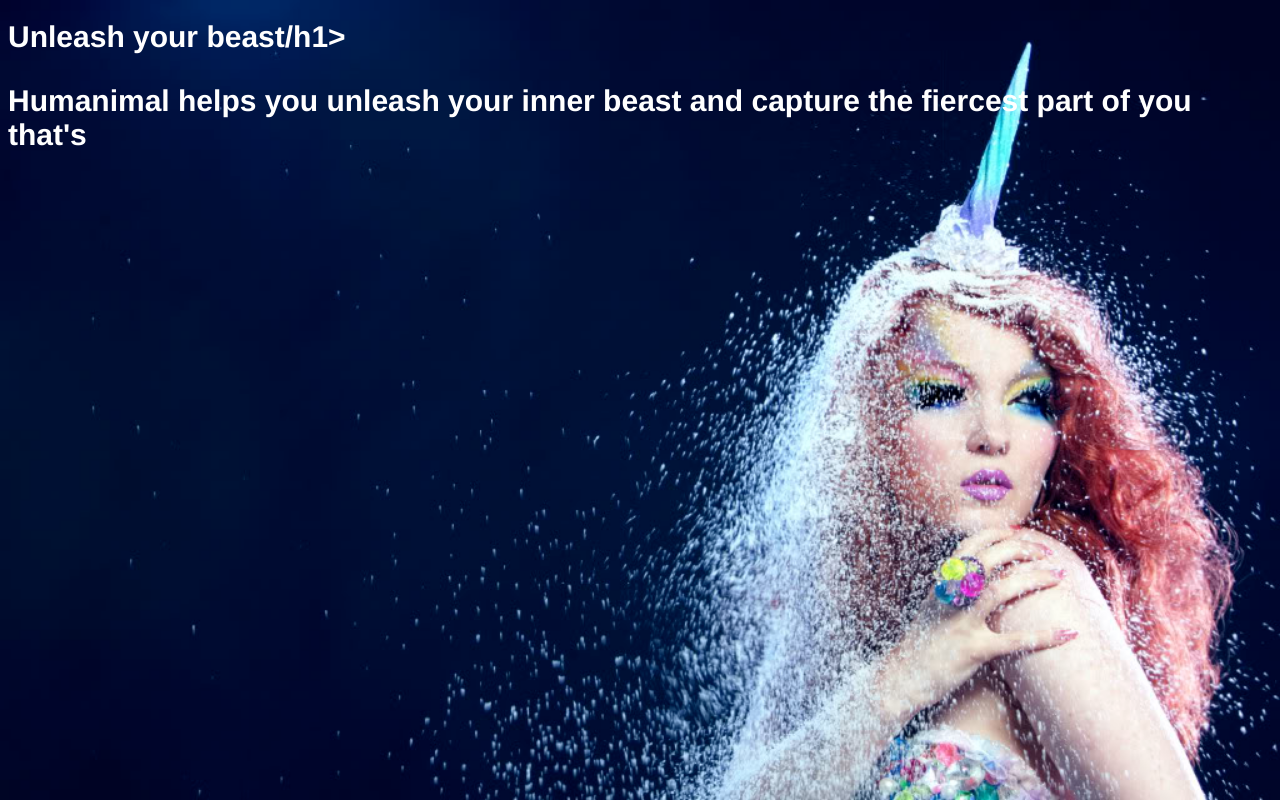
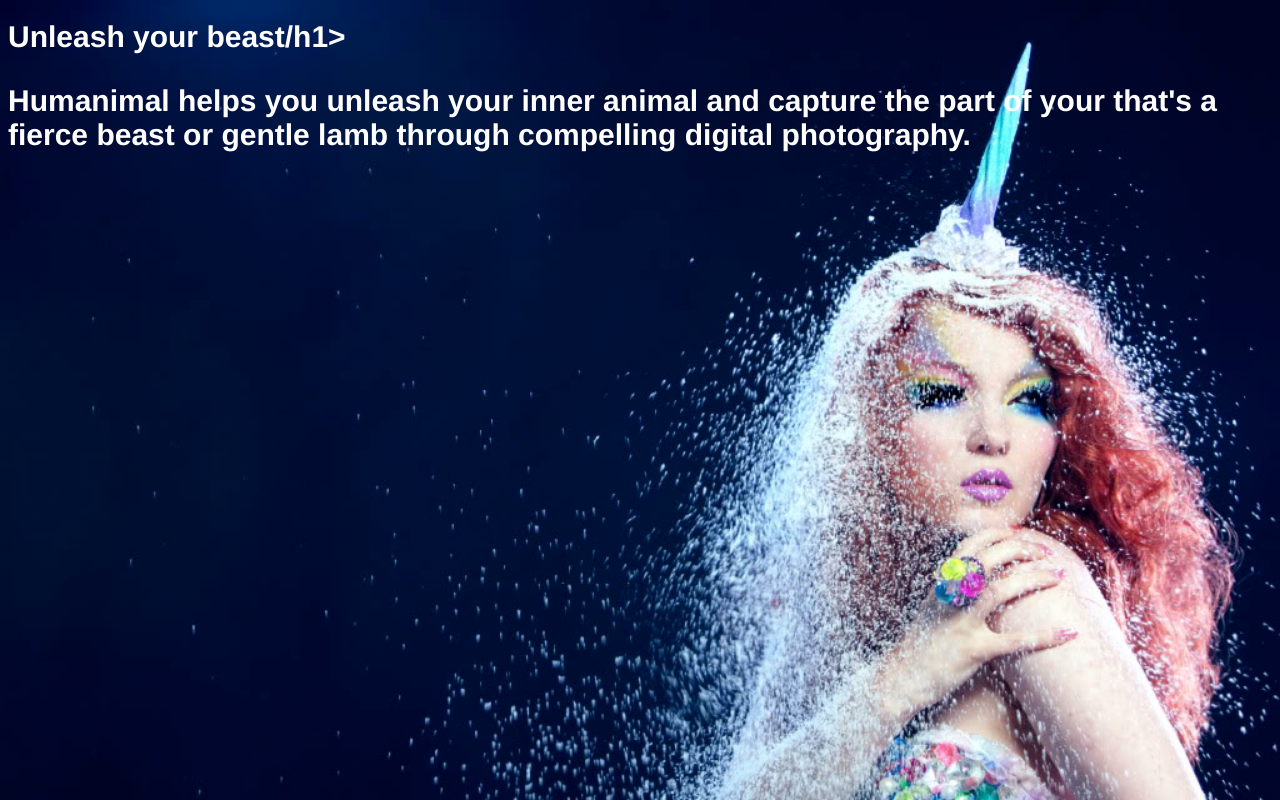
Before and after one commit to cantilevered/cantilevered.github.io, a plain HTML site: page unit_3/index.html in a window 1280 px wide. Drawn offline with Linux system fonts and the light colour scheme; files that its build step writes are made by us from their sources.

Commit message:
unit 3 sync 2

```diff
--- a/unit_3/index.html
+++ b/unit_3/index.html
@@ -7,7 +7,7 @@
 
 <body>
 <h1 id="Slogan">Unleash your beast/h1>
-<p> Humanimal helps you unleash your inner beast and capture the fiercest part of you that's
+<p> Humanimal helps you unleash your inner animal and capture the part of your that's a fierce beast or gentle lamb through compelling digital photography.
 </body>
 
 </html>
```
